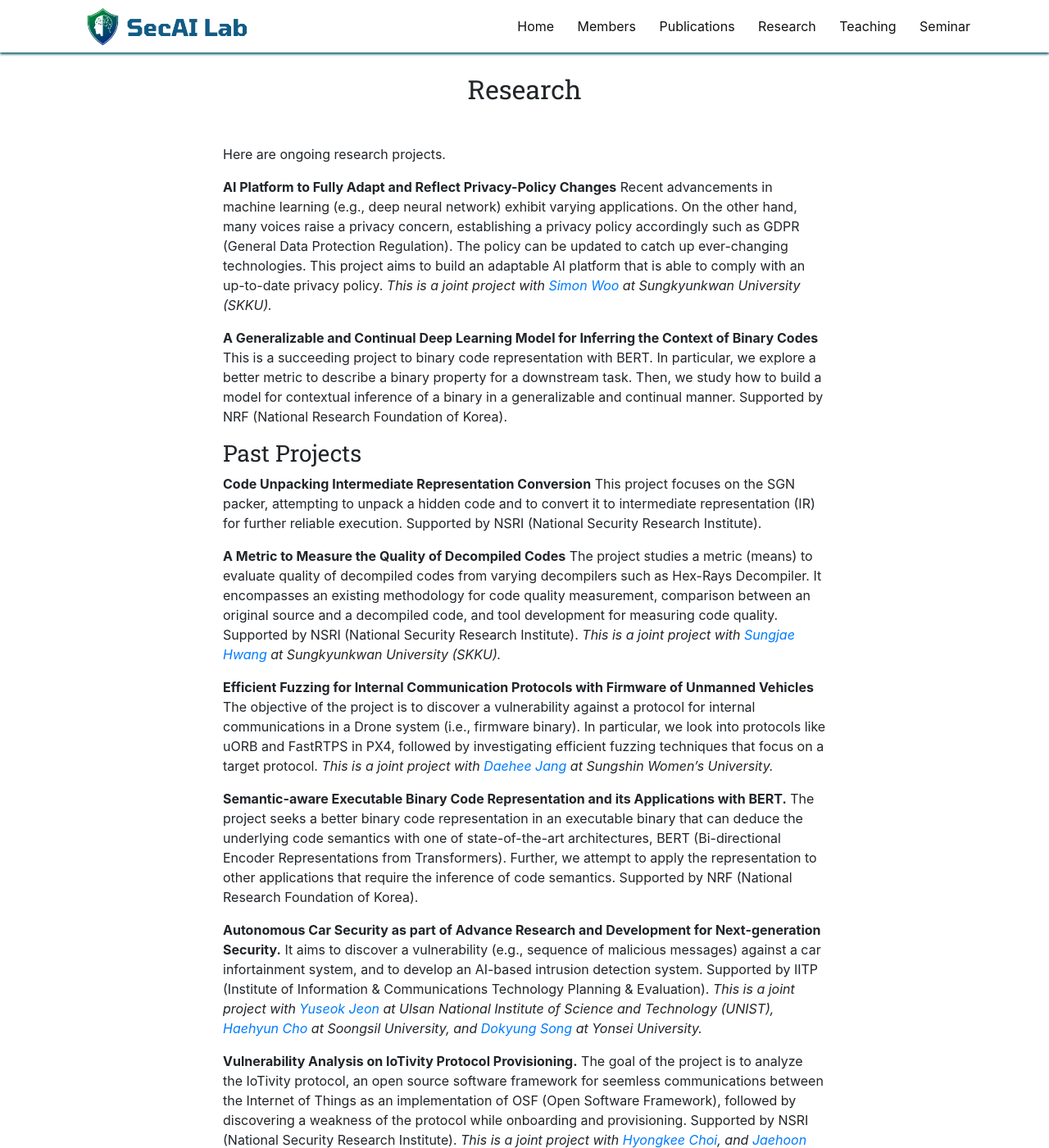
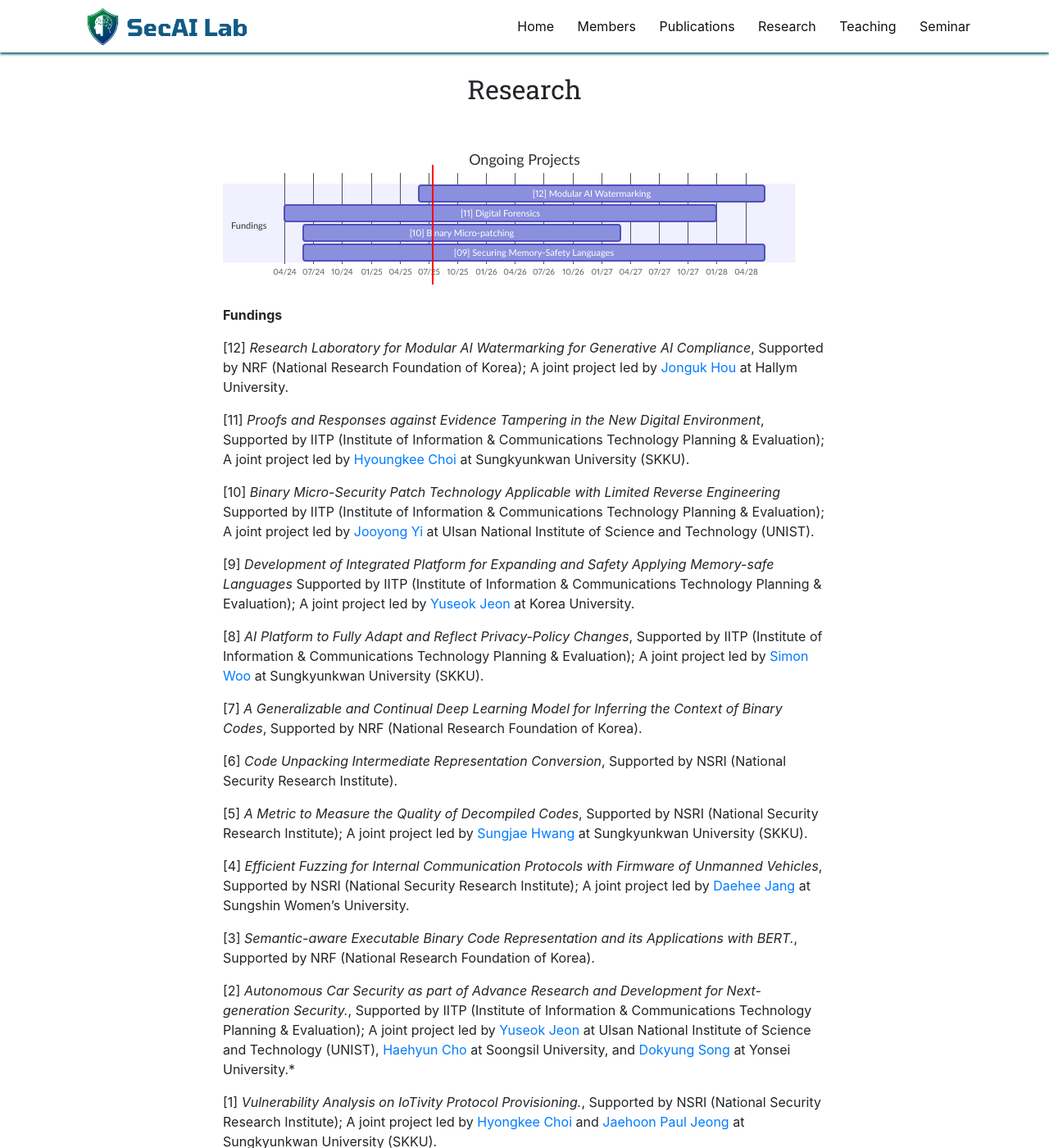
Before and after one commit to SecAI-Lab/secai-lab.github.io, a Jekyll site: the page built from pages/research.md, in a window 1280 px wide and 1400 px high. Shown: the whole window at 82% size. Built offline with Jekyll 4.4.1, drawn with Linux system fonts in a browser that asks for light colours; nearby versions of some CDN libraries.

Commit message:
ongoing project updated

```diff
--- a/_config.yml
+++ b/_config.yml
@@ -20,6 +20,10 @@ logo: "/assets/image.png"
 
 # Build settings
 markdown: kramdown
+karmdown:
+  input: GFM
+  hard_wrap: false
+  html_to_native: true
 inter_post_navigation: false
 highlightjs_theme: "monokai-sublime"
 
--- a/_includes/head.html
+++ b/_includes/head.html
@@ -8,6 +8,10 @@
   {% if site.name %}
   <meta name="author" content="{{ site.name }}">
   <meta name="copyright" content="&copy; {{ site.name }} {{ site.time | date: '%Y' }}">
+  {% endif %}
+
+  {% if page.mermaind %}
+    {% include mermaid.html %}
   {% endif %}
 
   <!-- External libraries -->
--- a/pages/research.md
+++ b/pages/research.md
@@ -6,77 +6,75 @@ permalink: /research/
 main_nav: true
 ---
 
-Here are ongoing research projects.
+<div class="mermaid">
+gantt
+  title Ongoing Projects
+  dateFormat  YYYY-MM-DD
+  axisFormat  %m/%y
+  section Fundings
+  [12] Modular AI Watermarking : 2025-06-01, 36M
+  [11] Digital Forensics: 2024-04-01, 45M
+  [10] Binary Micro-patching: 2024-06-01, 33M
+  [09] Securing Memory-Safety Languages: 2024-06-01, 48M
+</div>
 
-**AI Platform to Fully Adapt and Reflect Privacy-Policy Changes**
-Recent advancements in machine learning (e.g., deep neural network)
-exhibit varying applications. On the other hand, many voices
-raise a privacy concern, establishing a privacy policy accordingly
-such as GDPR (General Data Protection Regulation). The policy can
-be updated to catch up ever-changing technologies. This project aims
-to build an adaptable AI platform that is able to comply with
-an up-to-date privacy policy.
-*This is a joint project with [Simon Woo](https://dash-lab.github.io/About/)
-at Sungkyunkwan University (SKKU).*
+<script type="module">
+  import mermaid from 'https://cdn.jsdelivr.net/npm/mermaid@10/dist/mermaid.esm.min.mjs';
+  mermaid.initialize({ startOnLoad: true });
+</script>
 
-**A Generalizable and Continual Deep Learning Model for Inferring the Context of Binary Codes**
-This is a succeeding project to binary code representation with BERT.
-In particular, we explore a better metric to describe a binary property for a downstream task.
-Then, we study how to build a model for contextual inference of a binary
-in a generalizable and continual manner.
+**Fundings**
+
+[12] *Research Laboratory for Modular AI Watermarking for Generative AI Compliance*,
+Supported by NRF (National Research Foundation of Korea);
+A joint project led by [Jonguk Hou](https://mmc.hallym.ac.kr/) at Hallym University.
+
+[11] *Proofs and Responses against Evidence Tampering in the New Digital Environment*,
+Supported by IITP (Institute of Information & Communications Technology Planning & Evaluation);
+A joint project led by [Hyoungkee Choi](https://sites.google.com/g.skku.edu/meoseriful/)
+at Sungkyunkwan University (SKKU).
+
+[10] *Binary Micro-Security Patch Technology Applicable with Limited Reverse Engineering*
+Supported by IITP (Institute of Information & Communications Technology Planning & Evaluation);
+A joint project led by [Jooyong Yi](http://www.jooyongyi.com/) at Ulsan National Institute of Science and Technology (UNIST).
+
+[9] *Development of Integrated Platform for Expanding and Safety Applying Memory-safe Languages*
+Supported by IITP (Institute of Information & Communications Technology Planning & Evaluation);
+A joint project led by [Yuseok Jeon](https://www.ysjeon.net/) at Korea University.
+
+[8] *AI Platform to Fully Adapt and Reflect Privacy-Policy Changes*,
+Supported by IITP (Institute of Information & Communications Technology Planning & Evaluation);
+A joint project led by [Simon Woo](https://dash-lab.github.io/About/)
+at Sungkyunkwan University (SKKU).
+
+[7] *A Generalizable and Continual Deep Learning Model for Inferring the Context of Binary Codes*,
 Supported by NRF (National Research Foundation of Korea).
 
-
-### Past Projects
-
-**Code Unpacking Intermediate Representation Conversion**
-This project focuses on the SGN packer, attempting to unpack
-a hidden code and to convert it to intermediate representation (IR)
-for further reliable execution.
+[6] *Code Unpacking Intermediate Representation Conversion*,
 Supported by NSRI (National Security Research Institute).
 
-**A Metric to Measure the Quality of Decompiled Codes**
-The project studies a metric (means) to evaluate quality of
-decompiled codes from varying decompilers such as Hex-Rays Decompiler.
-It encompasses an existing methodology for code quality measurement, comparison
-between an original source and a decompiled code, and tool
-development for measuring code quality.
-Supported by NSRI (National Security Research Institute).
-*This is a joint project with [Sungjae Hwang](https://softsec-lab.github.io/)
-at Sungkyunkwan University (SKKU).*
+[5] *A Metric to Measure the Quality of Decompiled Codes*,
+Supported by NSRI (National Security Research Institute);
+A joint project led by [Sungjae Hwang](https://softsec-lab.github.io/)
+at Sungkyunkwan University (SKKU).
 
-**Efficient Fuzzing for Internal Communication Protocols with Firmware of Unmanned Vehicles**
-The objective of the project is to discover a vulnerability against
-a protocol for internal communications in a Drone system (i.e., firmware binary).
-In particular, we look into protocols like uORB and FastRTPS in PX4,
-followed by investigating efficient fuzzing techniques that focus on a target protocol.
-*This is a joint project with [Daehee Jang](https://daehee87.github.io/)
-at Sungshin Women's University.*
+[4] *Efficient Fuzzing for Internal Communication Protocols with Firmware of Unmanned Vehicles*,
+Supported by NSRI (National Security Research Institute);
+A joint project led by [Daehee Jang](https://daehee87.github.io/)
+at Sungshin Women's University.
 
-**Semantic-aware Executable Binary Code Representation and its Applications with BERT.**
-The project seeks a better binary code representation in an executable binary
-that can deduce the underlying code semantics with one of state-of-the-art
-architectures, BERT (Bi-directional Encoder Representations from Transformers).
-Further, we attempt to apply the representation to other applications
-that require the inference of code semantics.
+[3] *Semantic-aware Executable Binary Code Representation and its Applications with BERT.*,
 Supported by NRF (National Research Foundation of Korea).
 
-**Autonomous Car Security as part of Advance Research and Development for Next-generation Security.**
-It aims to discover a vulnerability (e.g., sequence of malicious messages)
-against a car infortainment system, and to develop an AI-based intrusion detection system.
-Supported by IITP (Institute of Information & Communications Technology Planning & Evaluation).
-*This is a joint project with
+[2] *Autonomous Car Security as part of Advance Research and Development for Next-generation Security.*,
+Supported by IITP (Institute of Information & Communications Technology Planning & Evaluation);
+A joint project led by
 [Yuseok Jeon](https://ysjeon.net/) at Ulsan National Institute of Science and Technology (UNIST),
 [Haehyun Cho](https://haehyun.github.io/) at Soongsil University, and
 [Dokyung Song](https://cysec.yonsei.ac.kr/~dokyungs/) at Yonsei University.*
 
-**Vulnerability Analysis on IoTivity Protocol Provisioning.**
-The goal of the project is to analyze the IoTivity protocol,
-an open source software framework for seemless communications
-between the Internet of Things as an implementation
-of OSF (Open Software Framework), followed by discovering
-a weakness of the protocol while onboarding and provisioning.
-Supported by NSRI (National Security Research Institute).
-*This is a joint project with
-[Hyongkee Choi](https://sites.google.com/g.skku.edu/meoseriful/), and
-[Jaehoon Paul Jeong](http://iotlab.skku.edu/)* at Sungkyunkwan University (SKKU).
+[1] *Vulnerability Analysis on IoTivity Protocol Provisioning.*,
+Supported by NSRI (National Security Research Institute);
+A joint project led by
+[Hyongkee Choi](https://sites.google.com/g.skku.edu/meoseriful/) and
+[Jaehoon Paul Jeong](http://iotlab.skku.edu/) at Sungkyunkwan University (SKKU).
```
